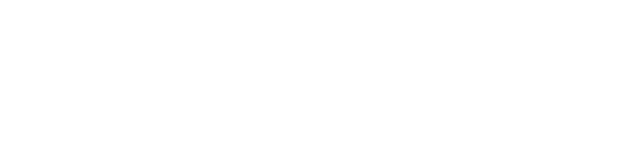
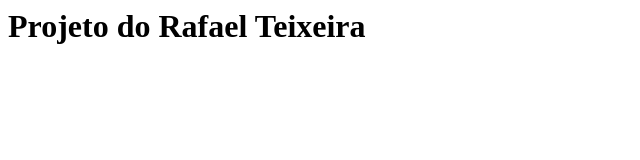
Before and after one commit to igserigy/curso-git, a plain HTML site: page index.html in a window 1280 px wide. Shown: the whole page, without its empty margins (0-640 px from the left). Drawn offline with Linux system fonts and the light colour scheme.

Commit message:
Titulo da pagina

```diff
--- a/index.html
+++ b/index.html
@@ -2,5 +2,6 @@
 <head>
 </head>
 <body>
+	<h1>Projeto do Rafael Teixeira</h1>
 </body>
 </html>
```
